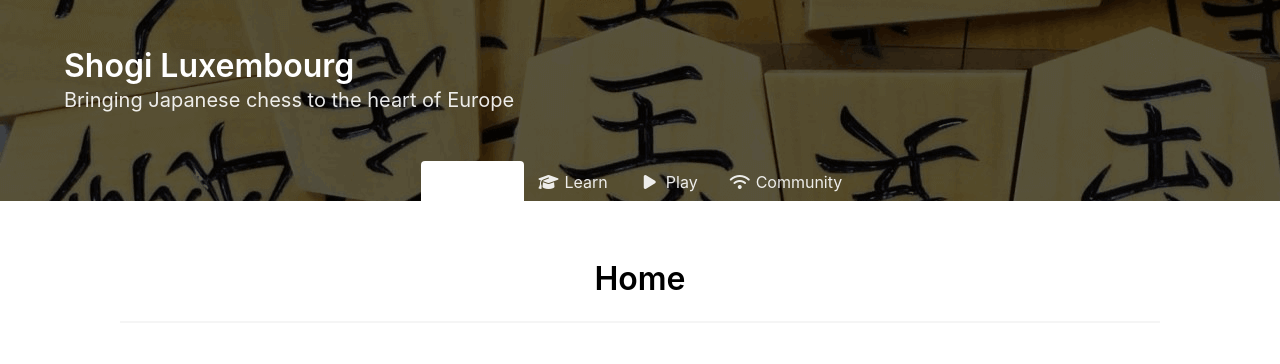
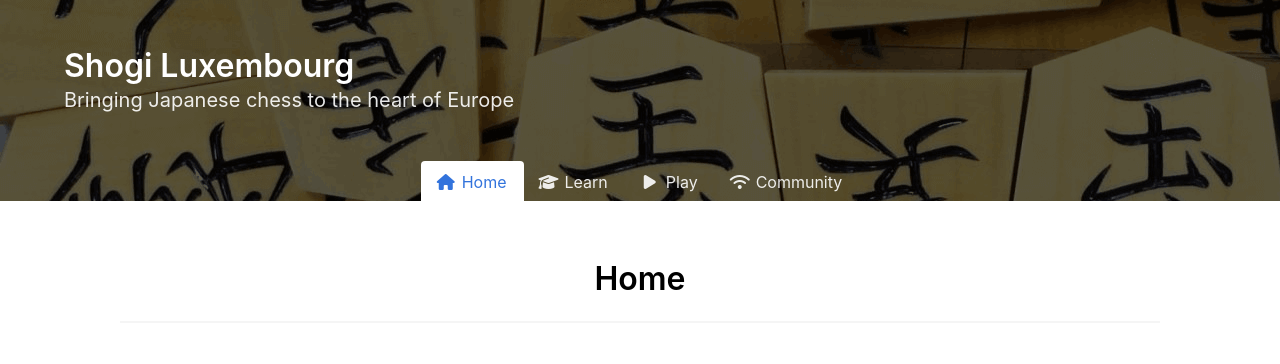
Before and after one commit to DerAndereJohannes/shogi-lu, a Jekyll site: the page built from index.html, in a window 1280 px wide. Shown: the top 364 px of the page. Built offline with Jekyll 4.4.1, drawn with Linux system fonts in a browser that asks for light colours; nearby versions of some CDN libraries; comment, search, counter and statistics services are not loaded.

Commit message:
Fix: Tab is-active text is now a distinct colour

```diff
--- a/css/tabs.css
+++ b/css/tabs.css
@@ -35,6 +35,7 @@
 
 .is-active {
 	display: initial;
+	color:#3273dc;
 }
 
 .cent {
```
Also changed, not shown: package.json (+10 -2 lines), 1 other file.
